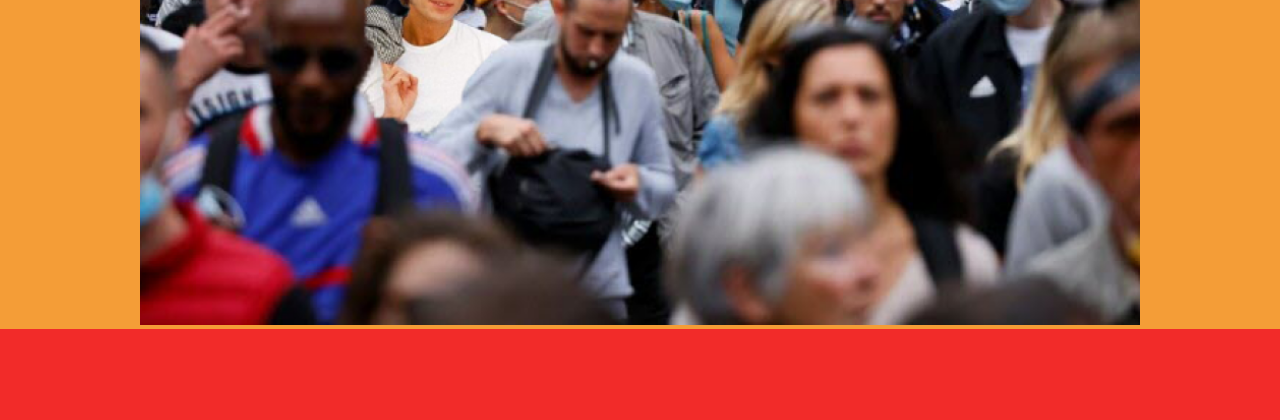
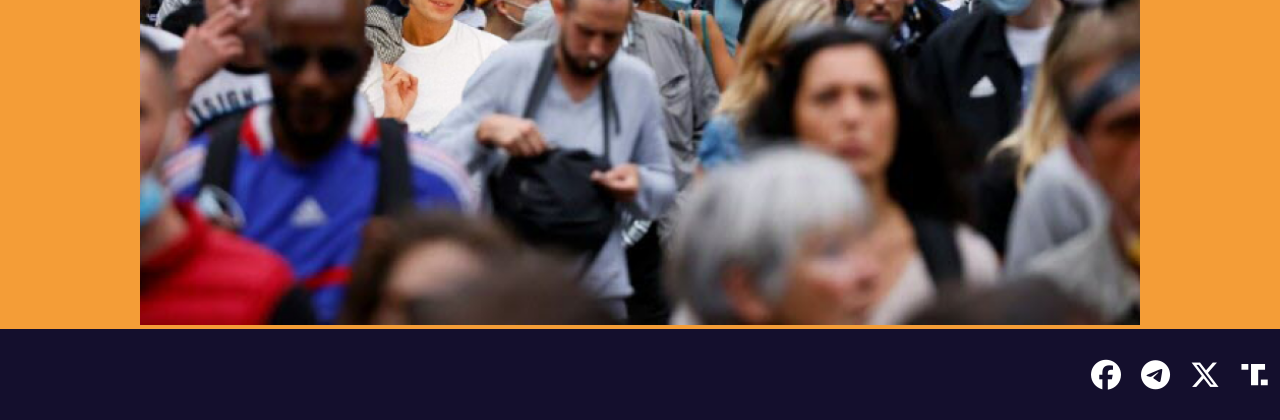
Before and after one commit to Elo-LH/Johnny_Lovers, a PHP site: page / in a window 1280 px wide. Shown: the part 1747-2167 px from the top of the page. Before the commit the page ends 2076 px from the top, so only its background shows below. Run offline with PHP 8.4, Linux system fonts and the light colour scheme; some libraries are stand-ins or nearby versions; some web fonts are replaced.

Commit message:
feat:footer (#8)

```diff
--- /dev/null
+++ b/footer.phtml
@@ -0,0 +1,6 @@
+<footer>
+    <i class="fa-brands fa-facebook"></i>
+    <i class="fa-brands fa-telegram"></i>
+    <i class="fa-brands fa-x-twitter"></i>
+    <img src="./img/truth-social.svg" alt="">
+</footer>
--- a/layout.phtml
+++ b/layout.phtml
@@ -30,6 +30,8 @@
     } else if (preg_match("/modify/", $route)) {
         require "modify.phtml";
     }
+
+    require "footer.phtml";
     ?>
     <script src="https://kit.fontawesome.com/c75c1791b5.js" crossorigin="anonymous"></script>
 </body>
--- a/style/style.css
+++ b/style/style.css
@@ -4,8 +4,6 @@
     --main-bg-color:#140F2D;
     --secondary-color:#F49D37;
 }
-
-
 /* ==========================================================================
 TOOLS
 ========================================================================== */
@@ -21,7 +19,30 @@
 
 body {
 	font-size: 1.6rem;
-  background-color: var(--main-bg-color);
+}
+
+/* ==========================================================================
+FOOTER
+========================================================================== */
+
+footer{
+    font-size: 3rem;
+    color: #fff;
+    background-color: var(--main-bg-color);
+    display: flex;
+    justify-content: flex-end;
+    align-items: center;
+    padding: 2rem 0;
+}
+
+footer i{
+    padding: 1rem;
+    cursor: pointer;
+}
+
+footer img{
+    width: 5rem;
+    cursor: pointer;
 }
 
 /* ==========================================================================
@@ -142,23 +163,6 @@
     color: var(--main-color);
 }
 
-.header-hide{
-    visibility: hidden;
-}
-
-.header-login{
-    font-size: 3rem;
-    cursor: pointer;
-}
-
-.header-login a:hover{
-    color: var(--main-color);
-}
-
-.home-page-avatar{
-    width: 100px;
-}
-
 .home-page-presentation{
     height: 80vh;
     background-image: url("../img/Johnny-Hallyday-2359.png");
```
Also changed, not shown: img/truth-social.svg (added).
